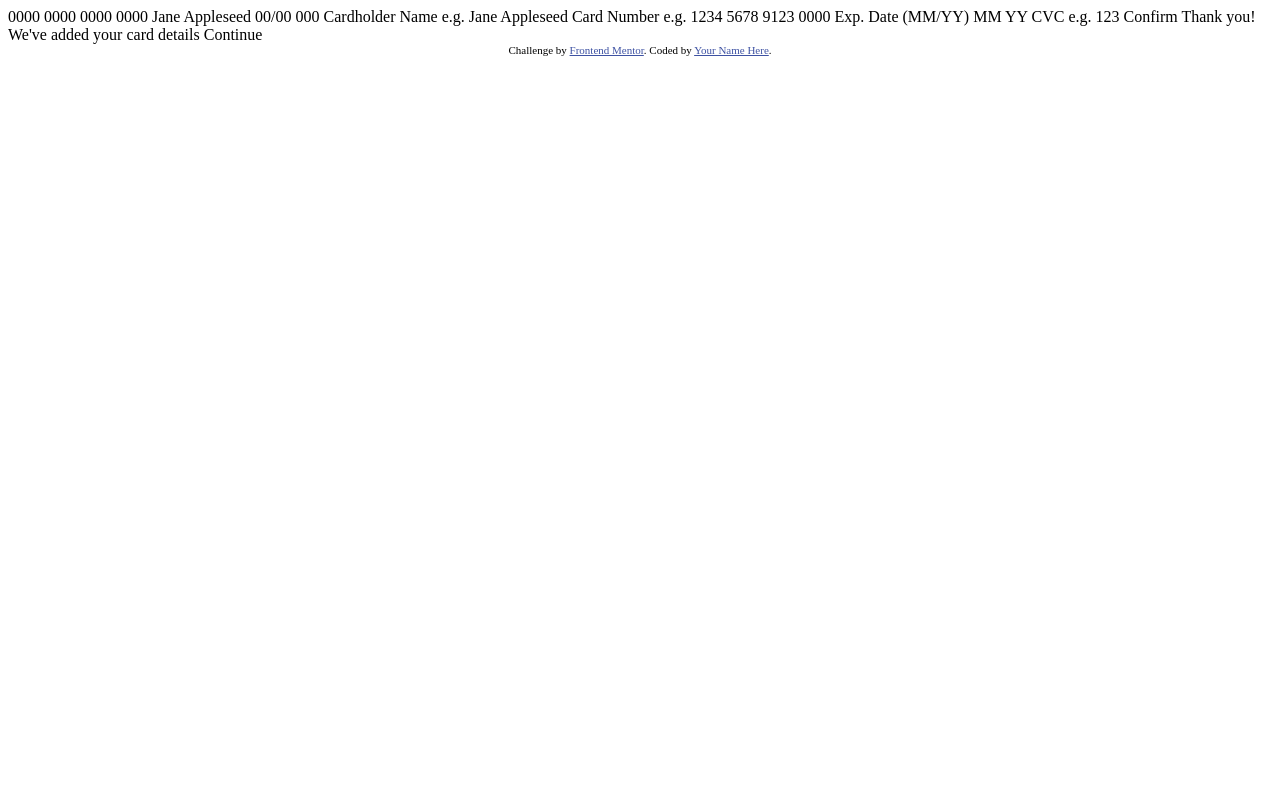
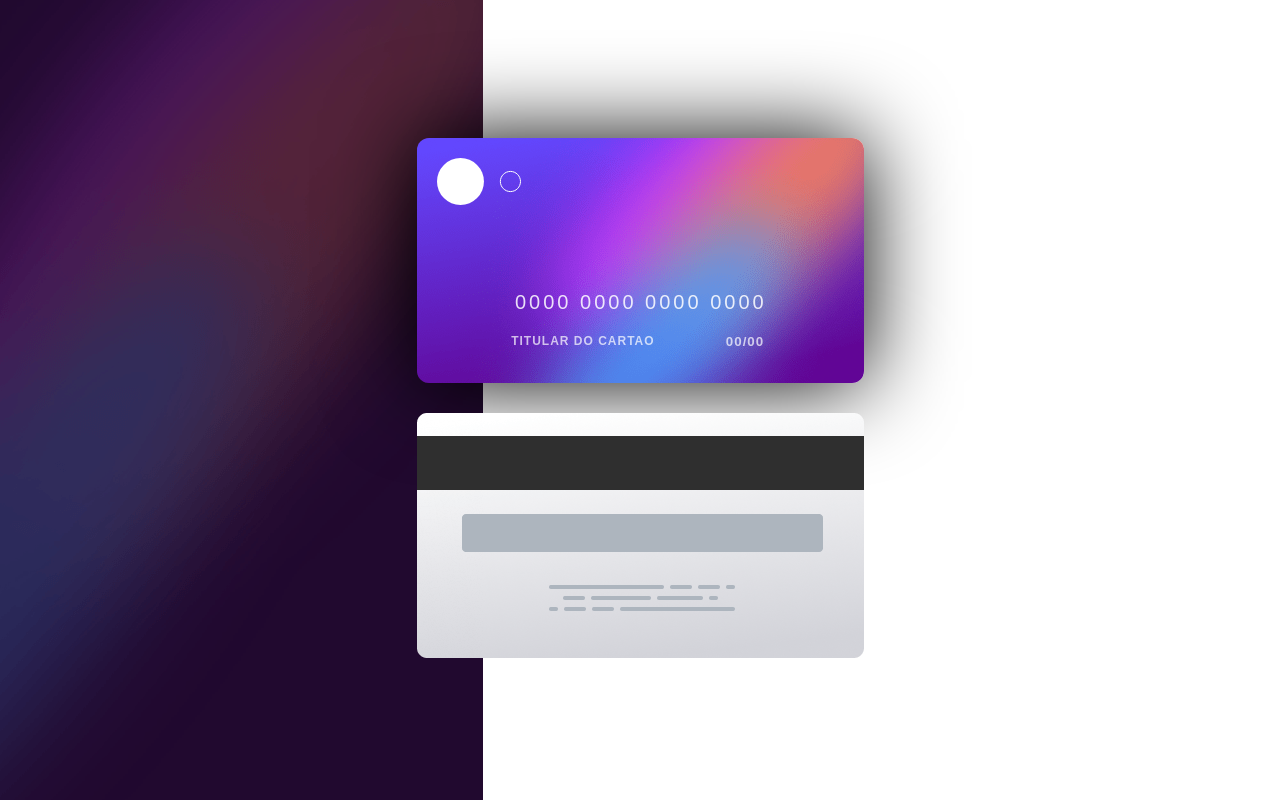
Before and after one commit to Orochi-Team/Front-End-Team, a plain HTML site: page interactive-card-details-form-main/index.html in a window 1280 px wide. Drawn offline with Linux system fonts and the light colour scheme.

Commit message:
iniciei o ex do interative card

```diff
--- a/interactive-card-details-form-main/index.html
+++ b/interactive-card-details-form-main/index.html
@@ -1,51 +1,34 @@
 <!DOCTYPE html>
-<html lang="en">
+<html lang="pt-br">
 <head>
-  <meta charset="UTF-8">
-  <meta name="viewport" content="width=device-width, initial-scale=1.0"> <!-- displays site properly based on user's device -->
-
-  <link rel="icon" type="image/png" sizes="32x32" href="./images/favicon-32x32.png">
-
-  <title>Frontend Mentor | Interactive card details form</title>
-
-  <!-- Feel free to remove these styles or customise in your own stylesheet 👍 -->
-  <style>
-    .attribution { font-size: 11px; text-align: center; }
-    .attribution a { color: hsl(228, 45%, 44%); }
-  </style>
+    <meta charset="UTF-8">
+    <meta name="viewport" content="width=device-width, initial-scale=1.0">
+    <title>Interative Card</title>
+    <link rel="shortcut icon" href="images/favicon-32x32.png" type="image/x-icon">
+    <link rel="stylesheet" href="style.css">
 </head>
 <body>
 
-  0000 0000 0000 0000
-  Jane Appleseed
-  00/00
+    <main>
+        <div class="container">
+            <section>
+                <div class="bg-front">
+                    <div class="card-logo"><img src="images/card-logo.svg" alt=""></div>
+                    <input type="text" maxlength="19"  placeholder="0000 0000 0000 0000" class="num-cart">
 
-  000
+                    <div class="bottom-info">
+                        <input type="text" placeholder="Titular Do Cartao" class="titular">
+                        <input type="text"  placeholder="00/00" class="validade">
+                    </div>
 
-  Cardholder Name
-  e.g. Jane Appleseed
+                </div>
 
-  Card Number
-  e.g. 1234 5678 9123 0000
+                <div class="bg-back">
+                    <img src="images/bg-card-back.png" alt="">
+                </div>
+            </section>
+        </div>
+    </main>
 
-  Exp. Date (MM/YY)
-  MM
-  YY
-
-  CVC
-  e.g. 123
-
-  Confirm
-
-  <!-- Completed state start -->
-
-  Thank you!
-  We've added your card details
-  Continue
-
-  <div class="attribution">
-    Challenge by <a href="https://www.frontendmentor.io?ref=challenge" target="_blank">Frontend Mentor</a>.
-    Coded by <a href="#">Your Name Here</a>.
-  </div>
 </body>
 </html>
--- /dev/null
+++ b/interactive-card-details-form-main/style.css
@@ -0,0 +1,85 @@
+@charset "UTF-8";
+
+*{
+    margin:0;
+    padding: 0;
+}
+body{
+    background-image: url(images/bg-main-desktop.png);
+    background-repeat: no-repeat;
+}
+main{
+    height: 100vh;
+    display: flex;
+    justify-content: center;
+    align-items: center;
+}
+
+
+.bg-front{
+    background-image: url(images/bg-card-front.png);
+    background-repeat: no-repeat;
+    display: flex;
+    flex-direction: column;
+    padding: 20px;
+    box-shadow: 0px 0px 90px black;
+    border-radius: 12px;
+    margin-bottom: 30px;
+}
+
+.card-logo{
+    margin-bottom: 20%;
+}
+
+.num-cart{
+    display: flex;
+    align-self: center;
+    font-size: 20px;
+    width: 250px;
+    border: none;
+    background-color: transparent;
+    letter-spacing: 3px;
+    color: white;
+    outline: none;
+}
+
+.num-cart::placeholder{
+    color: rgba(255, 255, 255, 0.856);
+}
+
+.bottom-info{
+   display: inline-flex;
+   justify-content: space-evenly;
+   padding-top: 20px;
+   margin-bottom: 14px;
+
+}
+.titular{
+    padding-left: 10px;
+    width: 150px;
+    border: none;
+    font-size: 12px;
+    background-color: transparent;
+    font-weight: 700;
+    letter-spacing: 1px;
+    text-transform: uppercase;
+    outline: none;
+}
+
+.titular::placeholder{
+    color: rgba(255, 255, 255, 0.705);
+}
+
+.validade{
+    width: 53px;
+    background-color: transparent;
+    border: none;
+    outline: none;
+}
+
+.validade::placeholder{
+    color: rgba(255, 255, 255, 0.705);
+    font-weight: 700;
+    letter-spacing: 1px;
+    text-transform: uppercase;
+}
```
Also changed, not shown: 3 other files.
